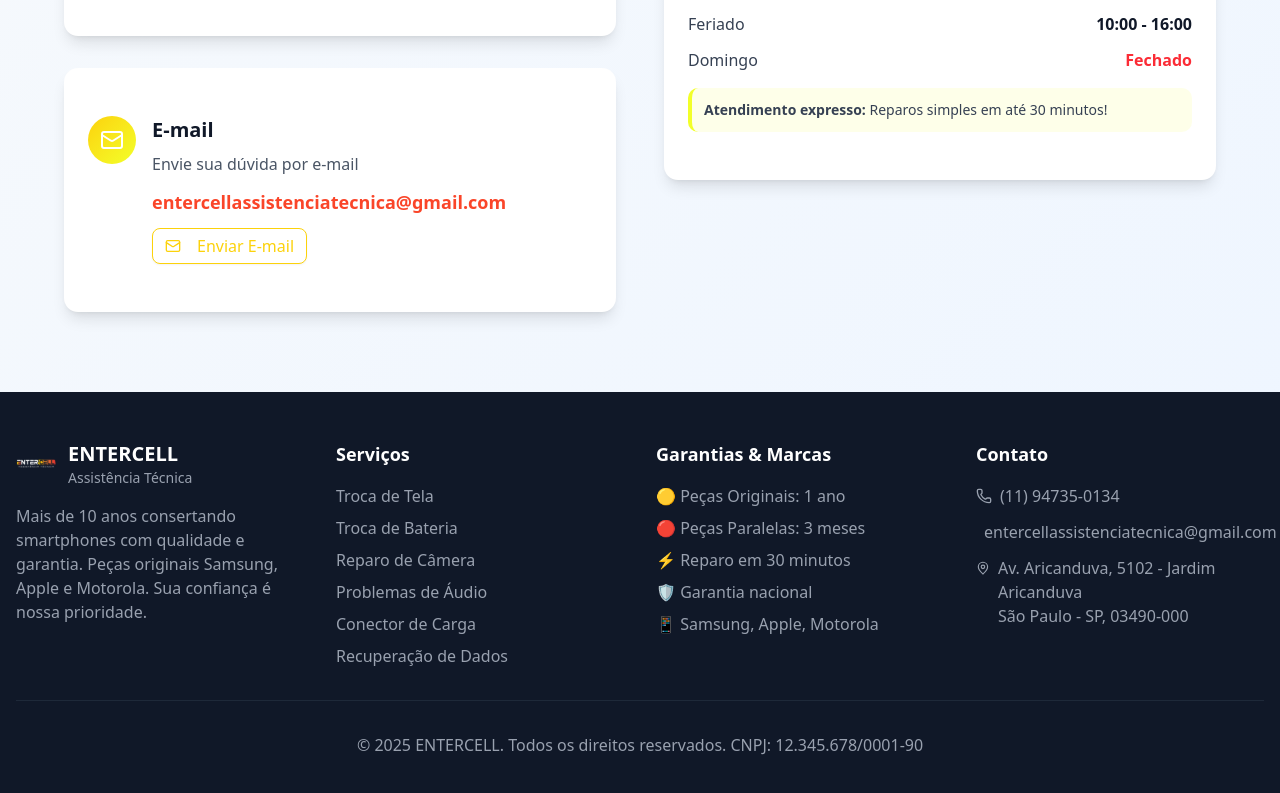
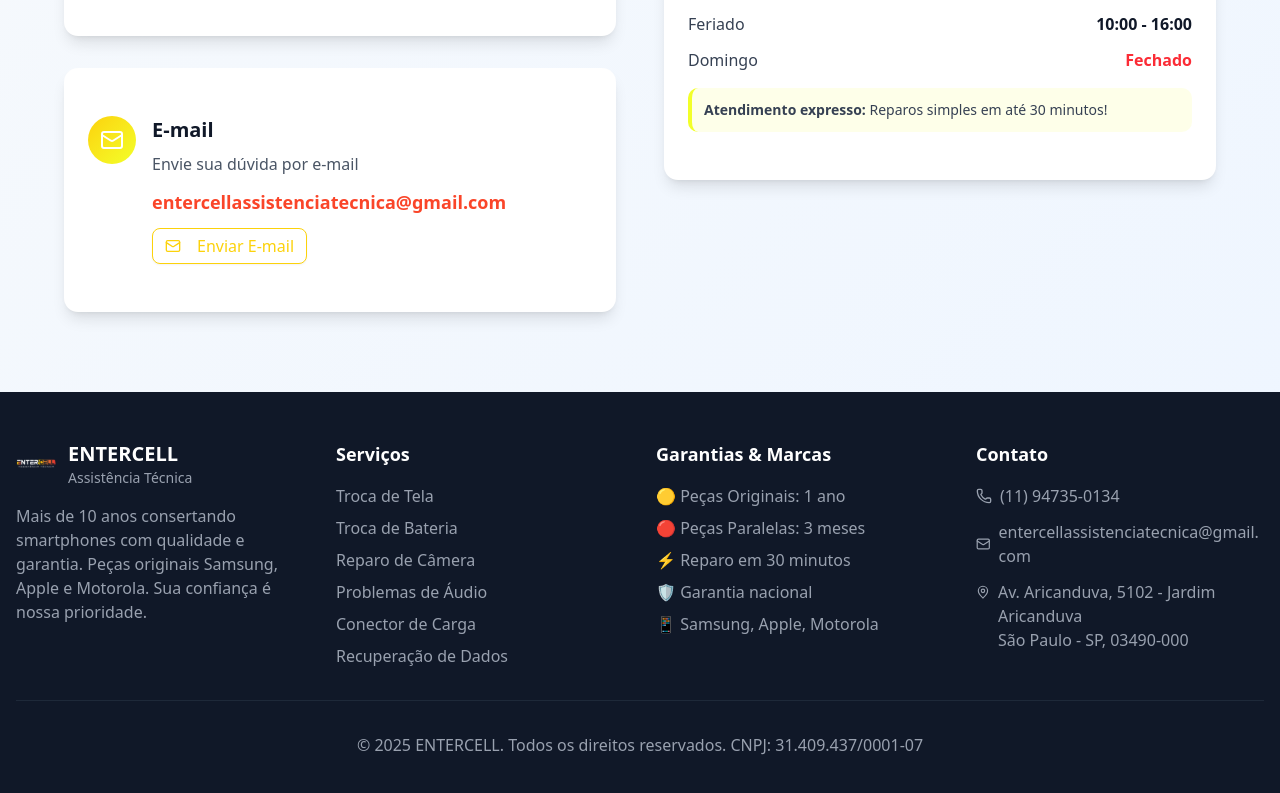
Before and after one commit to LuanCKRG/entercell, a Next.js app: page / in a window 1280 px wide. Shown: the part 5609-6402 px from the top of the page. Built offline with nearby package versions, Linux system fonts and the light colour scheme.

Commit message:
fix(footer): update email display and correct CNPJ number

```diff
--- a/src/components/footer.tsx
+++ b/src/components/footer.tsx
@@ -52,7 +52,7 @@
 						</div>
 						<div className="flex items-center space-x-2">
 							<Mail className="h-4 w-4" />
-							<span>entercellassistenciatecnica@gmail.com</span>
+							<span className="break-all">entercellassistenciatecnica@gmail.com</span>
 						</div>
 						<div className="flex items-start space-x-2">
 							<MapPin className="h-4 w-4 mt-1" />
@@ -66,7 +66,7 @@
 			</div>
 
 			<div className="border-t border-gray-800 mt-8 pt-8 text-center">
-				<p className="text-gray-400">© 2025 ENTERCELL. Todos os direitos reservados. CNPJ: 12.345.678/0001-90</p>
+				<p className="text-gray-400">© 2025 ENTERCELL. Todos os direitos reservados. CNPJ: 31.409.437/0001-07</p>
 			</div>
 		</div>
 	</footer>
```
